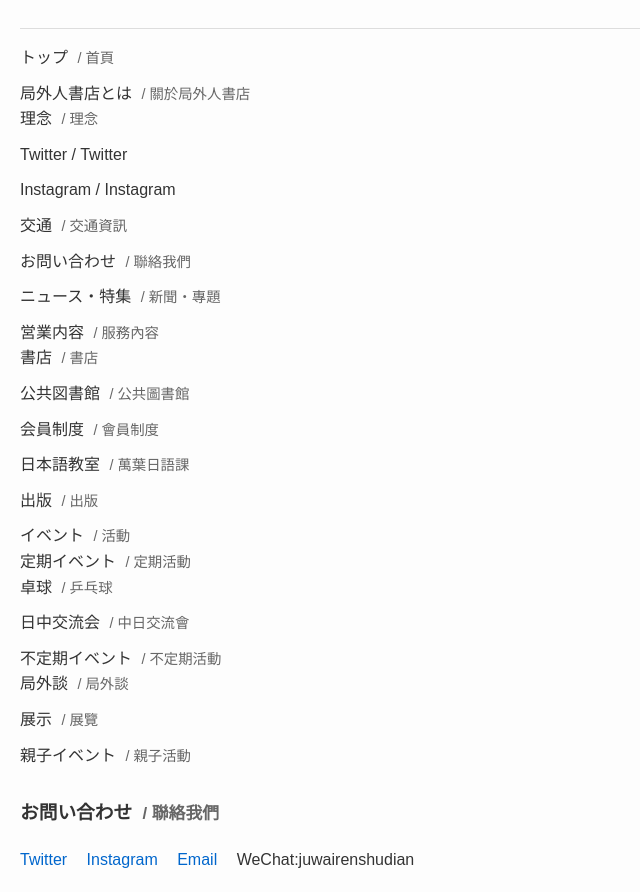
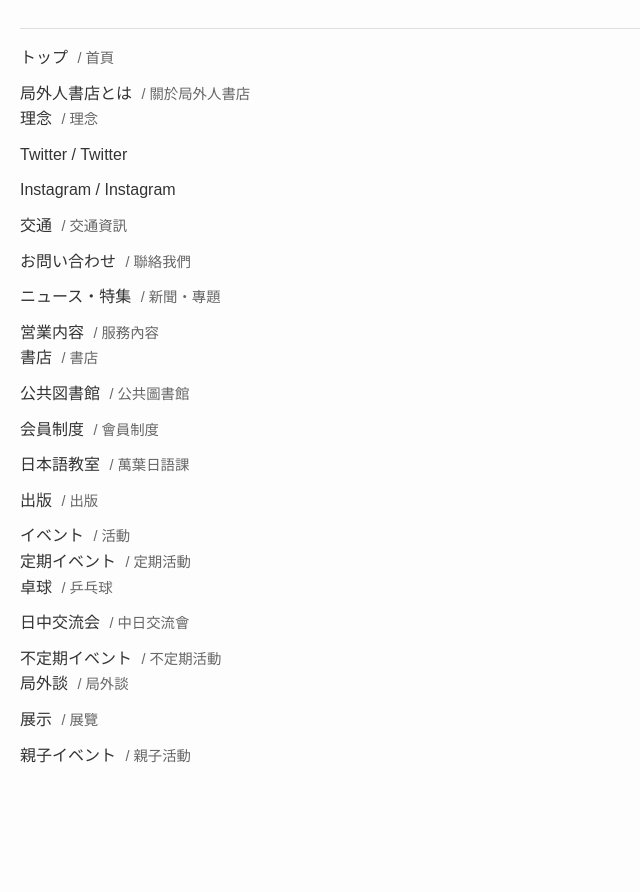
Before and after one commit to outsiderbookstore/outsiderbookstore, a plain HTML site: page index.html in a window 1280 px wide. Shown: the part 106-998 px from the top of the page, without its empty margins (0-640 px from the left). After the commit the page ends 910 px from the top, so only its background shows below. Drawn offline with Linux system fonts and the light colour scheme.

Commit message:
Update index.html

```diff
--- a/index.html
+++ b/index.html
@@ -46,7 +46,6 @@
       </ul>
     </li>
 
-    <!-- ★ 営業内容の次にイベントを階層化して配置 -->
     <li>イベント <span class="lang-zh">/ 活動</span>
       <ul>
         <li>定期イベント <span class="lang-zh">/ 定期活動</span>
@@ -68,15 +67,5 @@
   </ul>
 </nav>
 
-<section id="contact">
-      <h3>お問い合わせ <span class="lang-zh">/ 聯絡我們</span></h3>
-    <div class="contact-links">
-        <a href="https://x.com/outsider_book">Twitter</a>
-        <a href="https://www.instagram.com/outsiderbookstore/">Instagram</a>
-        <a href="mailto:outsider.bookstore@gmail.com">Email</a>
-        <span>WeChat:juwairenshudian</span>
-  </div>
-</section>
-
 </body>
 </html>
```
